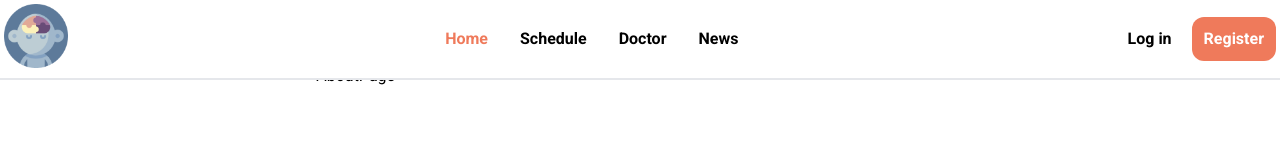
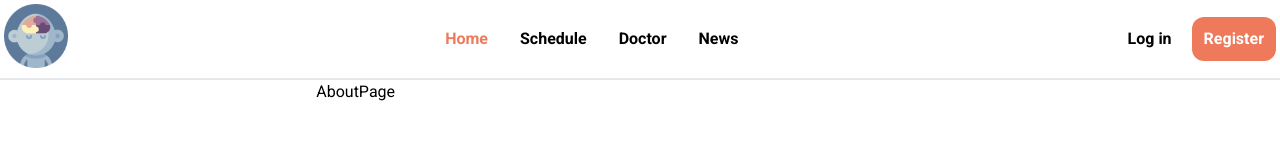
Before and after one commit to psychiatry-spa/frontend, a React (Vite) app: page /about in a window 1280 px wide. Shown: the top 160 px of the page. Built offline with nearby package versions, Linux system fonts and the light colour scheme.

Commit message:
Fixed navbar

```diff
--- a/src/layouts/client/ClientLayout.tsx
+++ b/src/layouts/client/ClientLayout.tsx
@@ -10,7 +10,7 @@ const Layout = ({ children }: LayoutProps) => {
     <>
       <NavBar />
       <div className="flex justify-center">
-        <div className="pt-16 grid grid-cols-7 gap-4 max-w-screen-xl">
+        <div className="pt-20 grid grid-cols-7 gap-4 max-w-screen-xl">
           {children}
         </div>
       </div>
```
